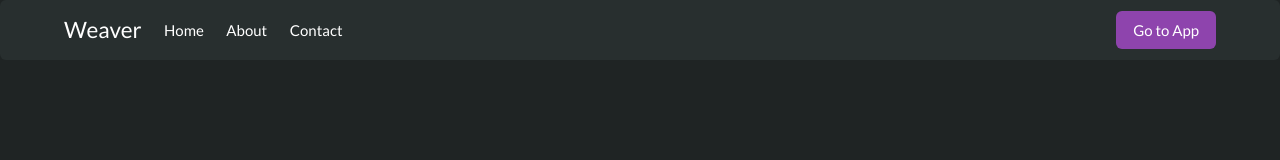
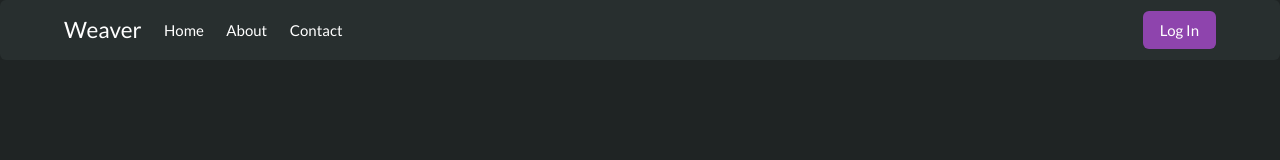
Before and after one commit to weaver-pbp/weaver-frontend, a React (Create React App) app: page / in a window 1280 px wide. Shown: the top 160 px of the page. Built offline with nearby package versions, Linux system fonts and the light colour scheme; no server answers.

Commit message:
Add log in button to homepage.

```diff
--- /dev/null
+++ b/src/hooks/loggedIn.ts
@@ -0,0 +1,18 @@
+import { useDispatch, useSelector } from "react-redux";
+import { checkAuth } from "redux/auth/actions";
+import { AppState } from "redux/store";
+
+const useLoggedIn = (): boolean | undefined => {
+    const dispatch = useDispatch();
+    const isLoggedIn = useSelector((state: AppState) => state.auth.loggedIn);
+
+    if (isLoggedIn === undefined) {
+        dispatch(checkAuth());
+    } else {
+        return isLoggedIn;
+    }
+
+    return undefined;
+};
+
+export default useLoggedIn;
--- a/src/index.tsx
+++ b/src/index.tsx
@@ -17,12 +17,11 @@ import "./index.scss";
 
 ReactDOM.render(
     <React.StrictMode>
+        <Provider store={store}>
             <Router>
                 <Switch>
                     <Route exact path="/app">
-                    <Provider store={store}>
                         <App />
-                    </Provider>
                     </Route>
                     <Route exact path="/">
                         <Homepage />
@@ -32,6 +31,7 @@ ReactDOM.render(
                     </Route>
                 </Switch>
             </Router>
+        </Provider>
     </React.StrictMode>,
     document.getElementById("root")
 );
--- a/src/site/homepage/Homepage.tsx
+++ b/src/site/homepage/Homepage.tsx
@@ -1,7 +1,10 @@
+import useLoggedIn from "hooks/loggedIn";
 import React from "react";
 import { Link } from "react-router-dom";
 
 const Homepage: React.FC = () => {
+    const isLoggedIn = useLoggedIn() ?? false;
+
     return (
         <div className="app">
             <nav
@@ -22,7 +25,7 @@ const Homepage: React.FC = () => {
                         <div className="navbar-end">
                             <div className="navbar-item">
                                 <Link to="/app" className="button is-primary">
-                                    Go to App
+                                    {isLoggedIn ? "Go to App" : "Log In"}
                                 </Link>
                             </div>
                         </div>
```
Lines whose indentation alone changed are shown as unchanged.
